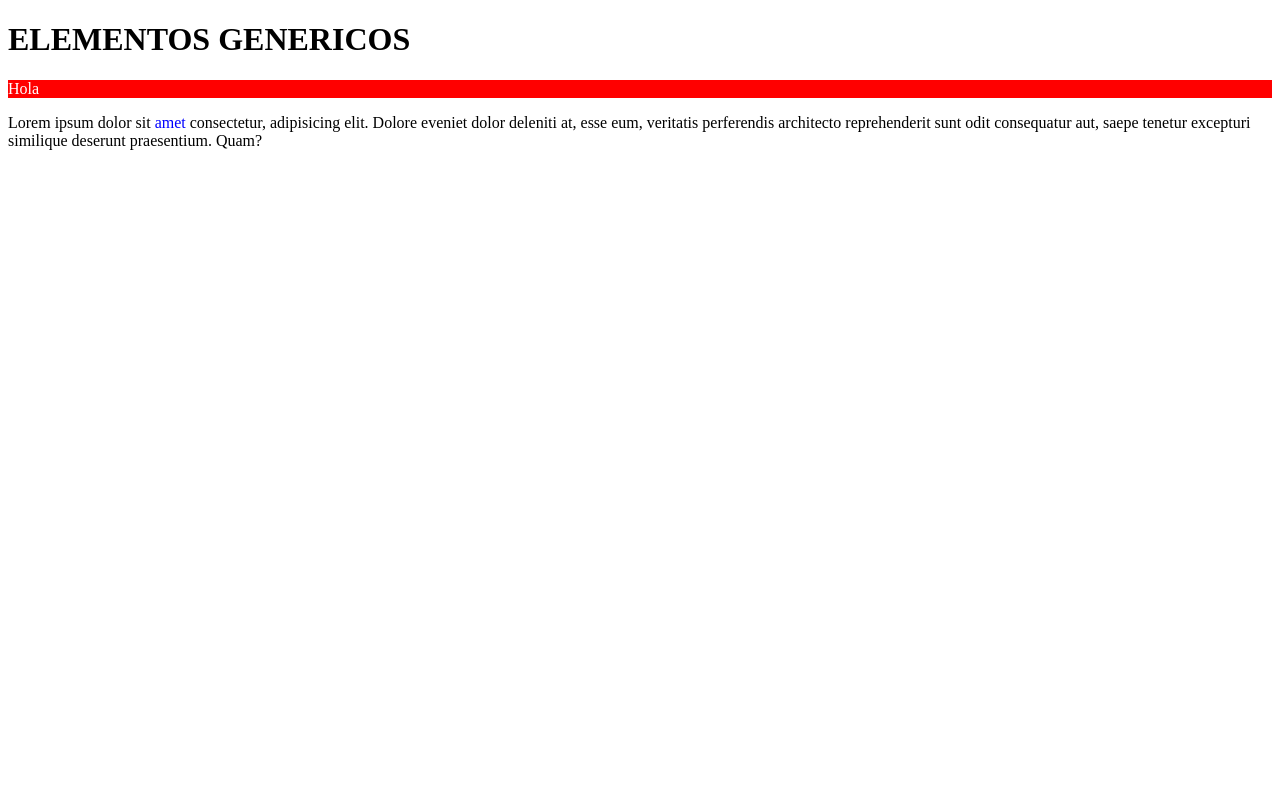
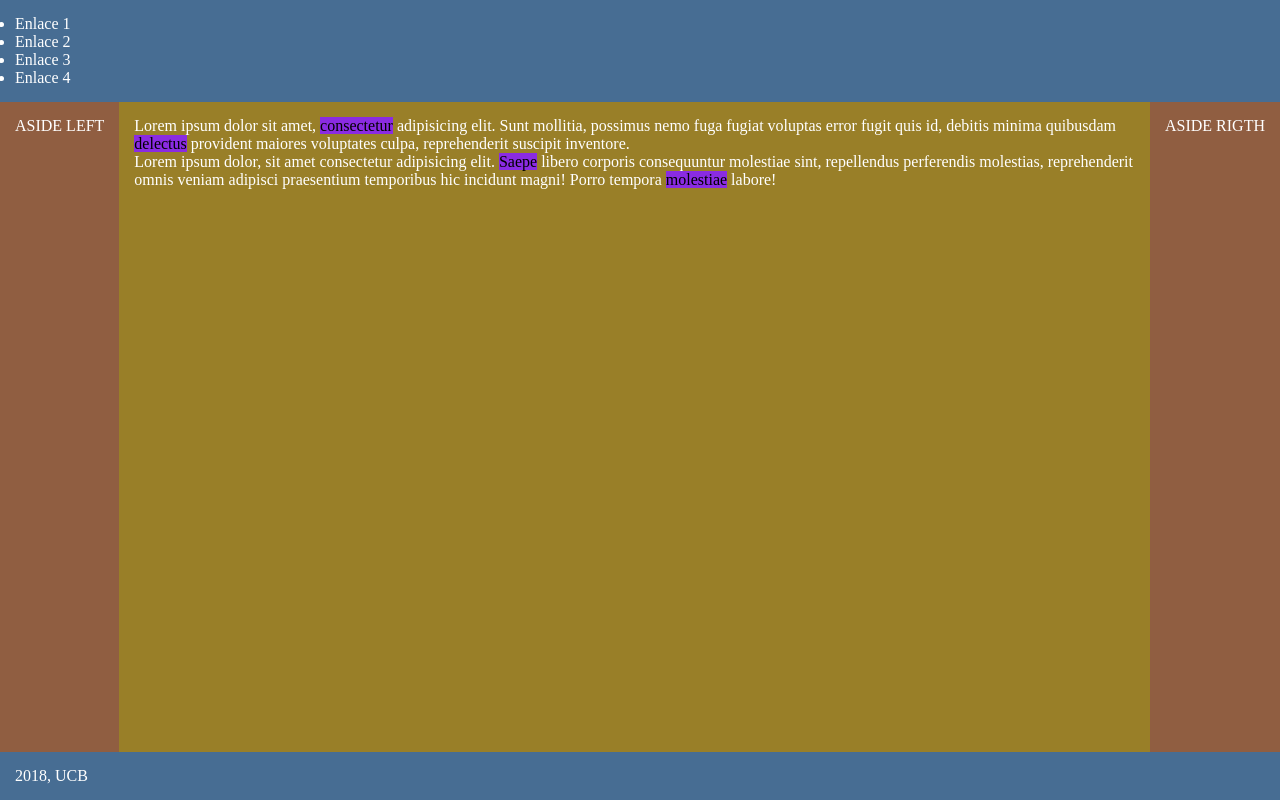
Before and after one commit to JesusxAriel/1HtmlandCSS, a plain HTML site: page Index.html in a window 1280 px wide. Drawn offline with Linux system fonts and the light colour scheme.

Commit message:
Add: HTML con estructura y CSS añadido

```diff
--- a/Index.html
+++ b/Index.html
@@ -3,14 +3,42 @@
 <head>
     <meta charset="UTF-8"> <!--Codificacion de carracteres-->
     <meta name="viewport" content="width=device-width, initial-scale=1.0">
+    <!--link rel="stylesheet" href="" -->
+    <link rel="stylesheet" href="estilos4.css">
     <title>ELEMENTOS GENERICOS</title>
 </head>
 <body>
     <!--Elementos semantico como nav(barra de nav), footer(pie de letra)-->
     <!--div -> BLOQUE y span ->Bloque AJUSTADO -->
-    <h1>ELEMENTOS GENERICOS</h1>
-    <div style="background-color: red; color: white;">Hola</div>
-    <p>Lorem ipsum dolor sit <span style="color: blue;">amet </span> consectetur, adipisicing elit. Dolore eveniet dolor deleniti at, esse eum, veritatis perferendis architecto reprehenderit sunt odit consequatur aut, saepe tenetur excepturi similique deserunt praesentium. Quam?</p>
+    <div id="header">
+        <div id="nav">
+            <ul>
+                <li>Enlace 1</li>
+                <li>Enlace 2</li>
+                <li>Enlace 3</li>
+                <li>Enlace 4</li>
+            </ul>
+        </div>
+    </div>
+    <div id="aside-left">
+        ASIDE LEFT
+    </div>
+    <div id="main">
+        <div id="article">
+            <div id="section-1">
+                <p>Lorem ipsum dolor sit amet, <span style="background-color: blueviolet; color: black;">consectetur</span> adipisicing elit. Sunt mollitia, possimus nemo fuga fugiat voluptas error fugit quis id, debitis minima quibusdam <span style="background-color: blueviolet; color: black;">delectus</span> provident maiores voluptates culpa, reprehenderit suscipit inventore.</p>
+            </div>
+            <div id="section-2">
+                <p>Lorem ipsum dolor, sit amet consectetur adipisicing elit. <span style="background-color: blueviolet; color: black;">Saepe</span> libero corporis consequuntur molestiae sint, repellendus perferendis molestias, reprehenderit omnis veniam adipisci praesentium temporibus hic incidunt magni! Porro tempora <span style="background-color: blueviolet; color: black;">molestiae</span> labore!</p>
+            </div>
+        </div>
+    </div>
+    <div id="aside-rigth">
+        ASIDE RIGTH
+    </div>
+    <div id="footer">
+        <footer>2018, UCB</footer>
+    </div>
 
 </body>
 </html>
--- /dev/null
+++ b/estilos4.css
@@ -0,0 +1,44 @@
+*{
+    margin: 0;
+    padding: 0;
+    border: 0;
+    box-sizing: border-box;
+}
+html{
+    height: 100%;
+}
+body {
+    height: 100%;
+    display: grid;
+    grid-template: auto 1fr auto / auto 1fr auto;
+}
+#header{
+    padding: 15px;
+    background-color: rgba(71,109,147,1);
+    color: white;
+    grid-column: 1/4;
+}
+#aside-left{
+    grid-column: 1 / 2;
+    padding: 15px;
+    background-color: rgba(144,94,65, 1);
+    color: white;
+}
+#aside-rigth{
+    grid-column: 3 / 4;
+    padding: 15px;
+    background-color: rgba(144,94,65, 1);
+    color: white;
+}
+#main{
+    grid-column: 2 / 3;
+    padding: 15px;
+    background-color: rgba(153,127,40, 1);
+    color: white;
+}
+#footer{
+    grid-column: 1 / 4;
+    padding: 15px;
+    background-color: rgba(71,109,147,1);
+    color: white;
+}
```
